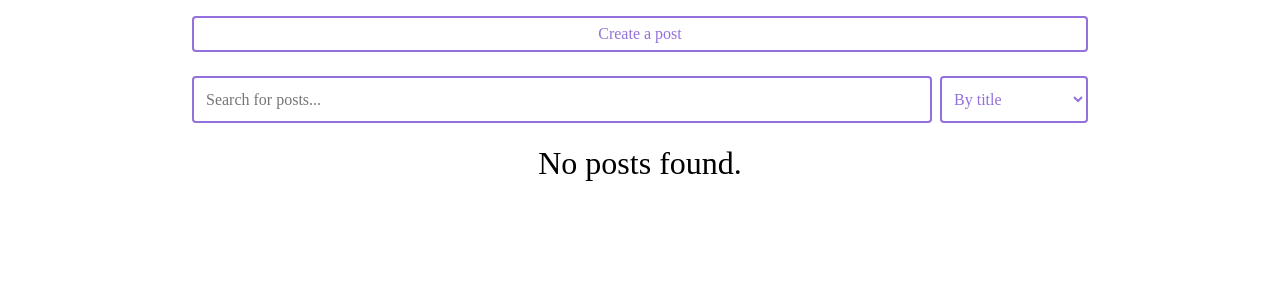
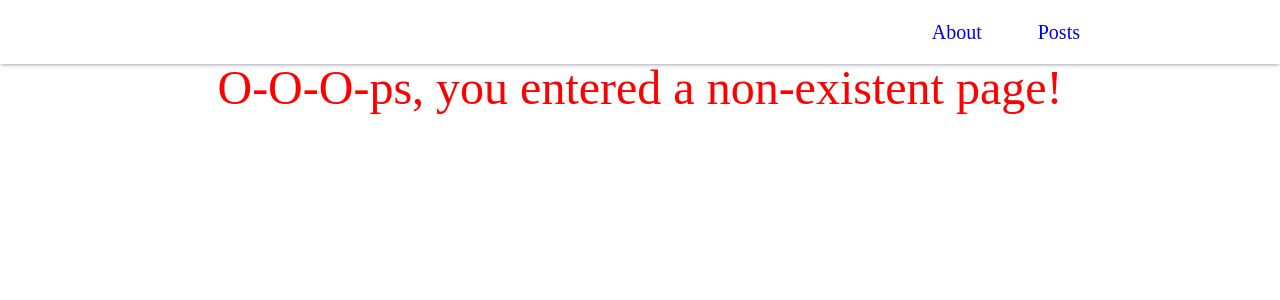
Before and after one commit to nurzhan-132/react-posts-app, a React (Create React App) app: page /oops in a window 1280 px wide. Shown: the top 300 px of the page. Built offline with nearby package versions, Linux system fonts and the light colour scheme.

Commit message:
refactor root component

```diff
--- a/src/App.js
+++ b/src/App.js
@@ -1,44 +1,14 @@
+import { BrowserRouter } from "react-router-dom";
+import Header from "./components/UI/Header/header.component";
 import "./styles/App.scss";
-import { useState } from "react";
-import PostList from "./components/PostList/post-list.component";
-import PostForm from "./components/PostForm/post-form.component";
-import PostFilter from "./components/PostFilter/post-filter.component";
-import Modal from "./components/UI/Modal/modal.component";
-import Button from "./components/UI/Button/button.component";
-import { usePosts } from "./hooks/usePosts";
+import AppRouter from "./components/AppRouter.component";
 
 function App() {
-  const [posts, setPosts] = useState([]);
-  const [modal, setModal] = useState(false);
-  const [filter, setFilter] = useState({ sort: "", query: "" });
-
-  const sortedAndSearchedPosts = usePosts(posts, filter.sort, filter.query);
-
-  const createPost = (newPost) => {
-    setPosts([...posts, newPost]);
-    setModal(false);
-  };
-
-  const removePost = (post) => {
-    setPosts(posts.filter((p) => p.id !== post.id));
-  };
-
   return (
-    <div className="App">
-      <Button onClick={() => setModal(true)}>Create a post</Button>
-
-      <Modal visible={modal} setVisible={setModal}>
-        <PostForm create={createPost} />
-      </Modal>
-
-      <PostFilter filter={filter} setFilter={setFilter} />
-
-      <PostList
-        posts={sortedAndSearchedPosts}
-        title={"Posts about JavaScript"}
-        remove={removePost}
-      />
-    </div>
+    <BrowserRouter>
+      <Header />
+      <AppRouter />
+    </BrowserRouter>
   );
 }
 
--- a/src/styles/App.scss
+++ b/src/styles/App.scss
@@ -30,9 +30,14 @@ input {
   border-radius: 0;
 }
 
+a {
+  text-decoration: none;
+}
+
 #root {
   display: flex;
-  justify-content: center;
+  flex-direction: column;
+  align-items: center;
 }
 
 .App {
```
